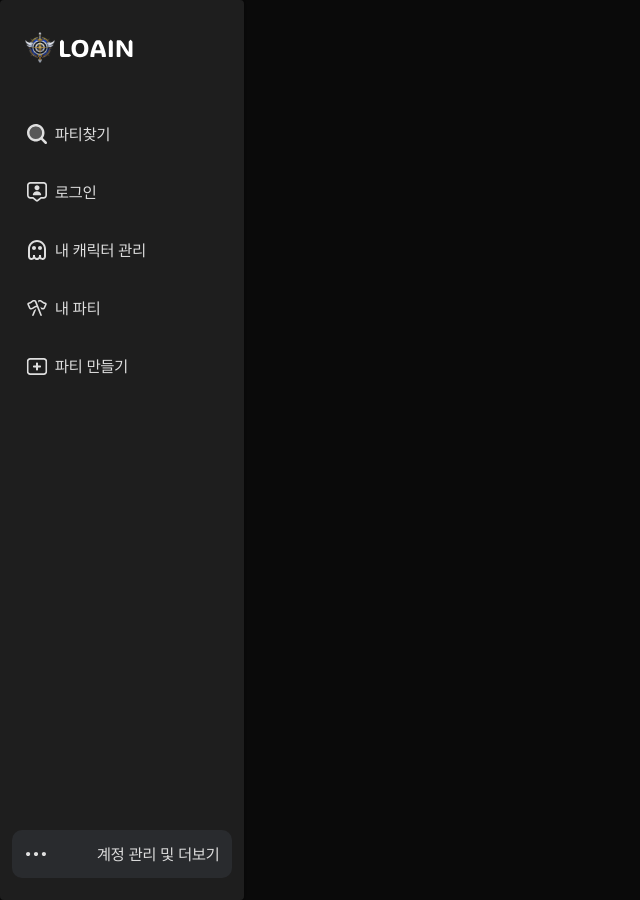
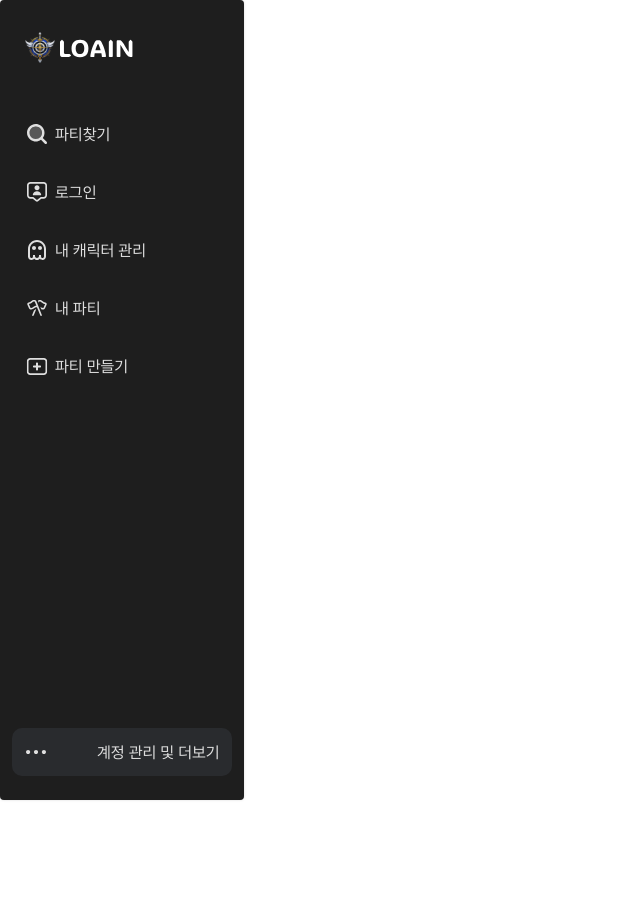
Before and after one commit to bsko98/loain, a React (Create React App) app: page /manageMyAccount in a window 1280 px wide. Shown: the whole page, without its empty margins (0-640 px from the left). After the commit the page ends 800 px from the top, so only its background shows below. Built offline with nearby package versions, Linux system fonts and the light colour scheme.

Commit message:
chore: sidebar 정상화, 파티 만들기 모달 취소 버튼 클릭시 닫게

```diff
--- a/src/App.js
+++ b/src/App.js
@@ -16,7 +16,6 @@ function App() {
   return (
     <div className="App">
       <Router>
-        <Sidebar />
         <Routes>
           <Route path="/" element={<MainPage />} />
           <Route path="/manageMyCharacter" element={<ManageMyCharacter />} />
@@ -27,6 +26,7 @@ function App() {
           <Route path="/signUp" element={<SignUp />} />
           <Route path="/manageMyAccount" element={<ManageMyAccountModal/>}/>
         </Routes>
+        <Sidebar />
       </Router>
     </div>
   );
--- a/src/components/PartyInfoModal.css
+++ b/src/components/PartyInfoModal.css
@@ -134,10 +134,7 @@ line-height: 24px;
 
 color: #FFFFFF;
 
-/* Inside auto layout */
-flex: none;
-order: 0;
-flex-grow: 0;
+cursor: pointer;
 
 }
 
--- a/src/components/PartyInfoModal.jsx
+++ b/src/components/PartyInfoModal.jsx
@@ -256,7 +256,7 @@ const PartyInfoModal = ({isOpen, onClose,modalTitleText,buttonText}) => {
             </div>
           </div>
           <div className='party-info-modal-last-row'>
-            <button className='last-row-button'>취소</button>
+            <button className='last-row-button' onClick={onClose}>취소</button>
             <button className='last-row-button'>{buttonText}</button>
           </div>
       </div>
--- a/src/components/sidebar.css
+++ b/src/components/sidebar.css
@@ -1,7 +1,7 @@
 /*사이드바 전체 컨테이너*/
 .side-bar {
     width: 244px;
-    height: 900px;
+    height: 100vh;
     background-color: #1E1E1E;
     border-radius: 4px;
     box-shadow:
@@ -11,6 +11,8 @@
     margin-right: 80px;
     display: flex;
     flex-direction: column;
+    position: fixed;
+    transform: translateY(0%);
 }
 
 
@@ -58,6 +60,10 @@
     margin-left: 12px;
     border-radius: 10px;
     border: 1px solid #737373;
+
+    margin-bottom: calc(84px);
+    position: fixed;
+    bottom: 0;
 }
 
 /* 계정관리 및 더보기 내용박스가 안 보일때*/
@@ -69,6 +75,10 @@
     margin-left: 12px;
     border-radius: 10px;
     border: 1px solid #1E1E1E;
+
+    margin-bottom: calc(24px);
+    position: fixed;
+    bottom: 0;
 }
 
 /* 계정관리 및 더보기 버튼*/
@@ -81,6 +91,10 @@
     border-radius: 10px;
     display: flex;
     flex-direction: row;
+
+    margin-bottom: calc(24px);
+    position: fixed;
+    bottom: 0;
 }
 
 /*더보기 메뉴들 박스*/
--- a/src/components/sidebar.jsx
+++ b/src/components/sidebar.jsx
@@ -110,7 +110,7 @@ const Sidebar = () => {
                         <div style={{ fontSize: '15px', color: '#DFDFDF', paddingTop: '1px' }}>{item.name}</div> </li>))}
                     <div style={{ fontSize: '13px', marginTop: '16px', textAlign: 'left', color: '#DFDFDF' }}>이용약관 ⋅ 개인정보 처리방침</div>
                 </div>
-            </div> : <div className='more-item-container2'></div>}
+            </div> : null}
             <div>
                 <div className='more-info-button'>
                     <More style={{cursor:'pointer', paddingTop: '12px', paddingLeft: '12px', marginRight: '49px' }} onClick={() => activeMoreInfo(moreInfo)} />
--- a/src/pages/MainPage.css
+++ b/src/pages/MainPage.css
@@ -13,6 +13,7 @@
     overflow-x: auto;
     box-sizing: border-box;
     overflow-y: visible;
+    margin-left: 244px;
 }
 
 /* 사이드 메뉴 */
```
